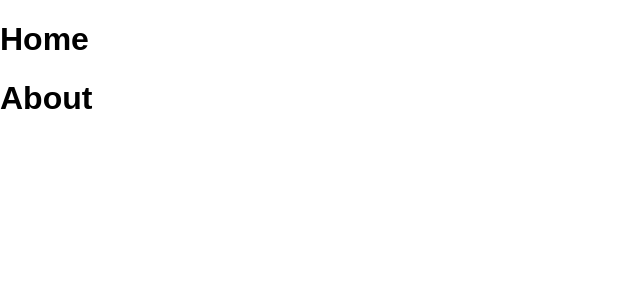
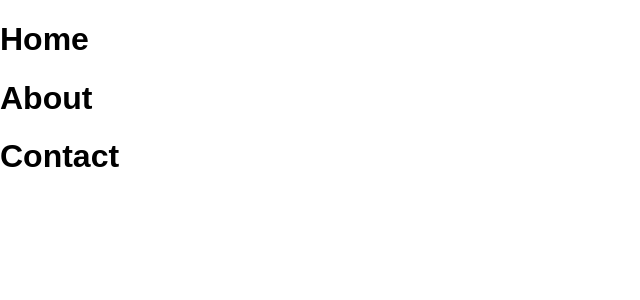
Before and after one commit to BBarden93/ReactClientRouting, a React (Create React App) app: page / in a window 1280 px wide. Shown: the top 300 px of the page, without its empty margins (0-640 px from the left). Built offline with nearby package versions, Linux system fonts and the light colour scheme.

Commit message:
contact view

```diff
--- a/src/App.js
+++ b/src/App.js
@@ -1,6 +1,7 @@
 import React, { Component } from 'react';
 import Home from './views/Home.js'
 import About from './views/About.js'
+import Contact from './views/Contact.js'
 
 class App extends Component {
   render() {
@@ -8,6 +9,7 @@ class App extends Component {
       <div className="App">
         <Home />
         <About />
+        <Contact />
       </div>
     );
   }
--- /dev/null
+++ b/src/views/Contact.js
@@ -0,0 +1,11 @@
+import React from 'react'
+
+const Contact = (props) => {
+    return (
+        <div className="Contact">
+            <h1>Contact</h1>
+        </div>
+    )
+}
+
+export default Contact
```
